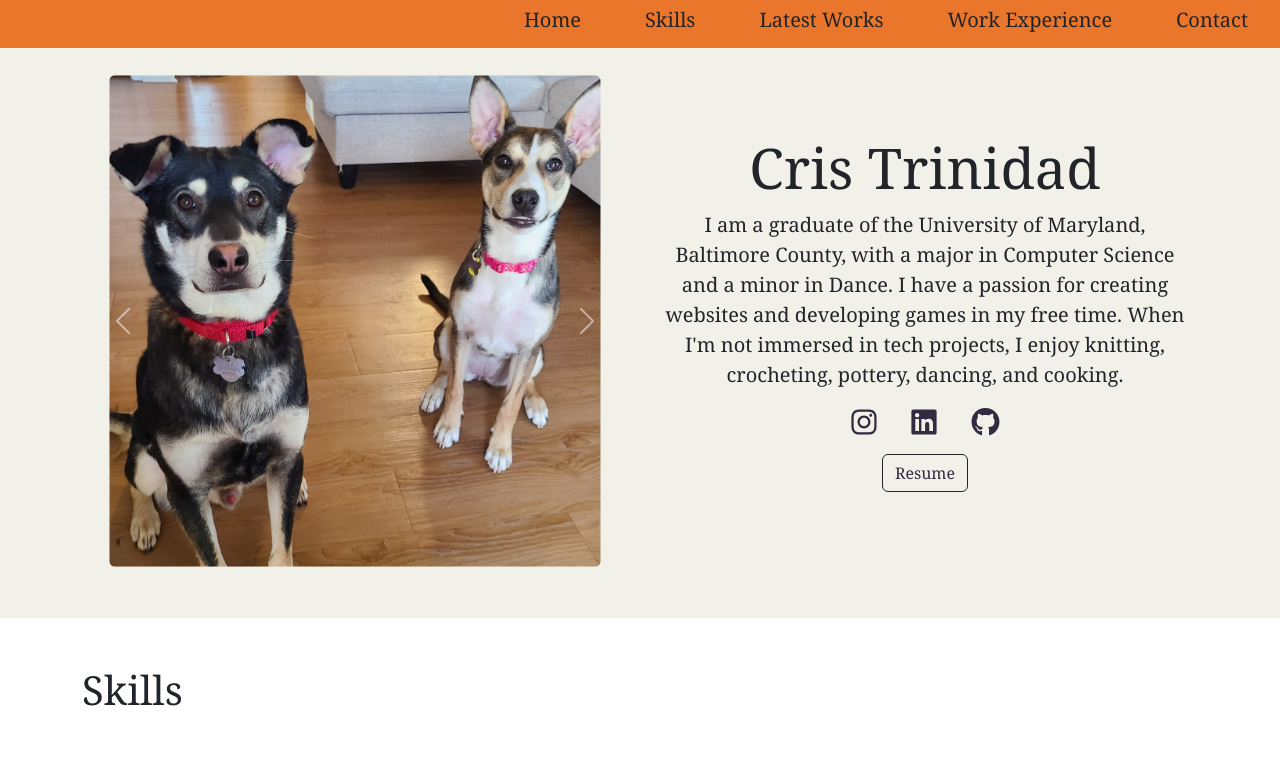
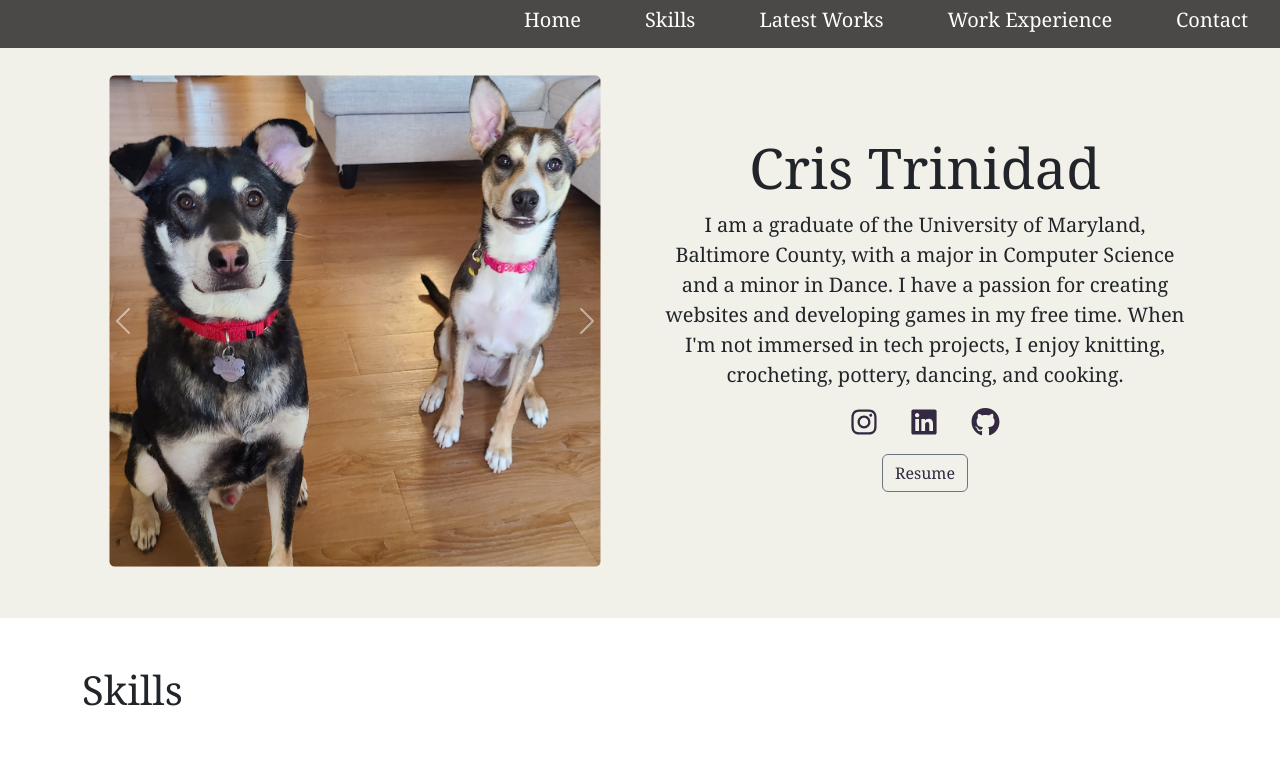
Before and after one commit to cristrinidad/cristrinidadwebsite, a React (Vite) app: page / in a window 1280 px wide. Shown: the top 760 px of the page. Built offline with nearby package versions, Linux system fonts and the light colour scheme.

Commit message:
Changed colors

```diff
--- a/src/components/NavBar.tsx
+++ b/src/components/NavBar.tsx
@@ -6,7 +6,7 @@ function NavBar() {
       <ul className="nav justify-content-end">
         <li className="nav-item mx-3 h5">
           <Link
-            className="nav-link text-dark"
+            className="nav-link text-white"
             to="home"
             smooth={true}
             duration={0}
@@ -17,7 +17,7 @@ function NavBar() {
         </li>
         <li className="nav-item mx-3 h5">
           <Link
-            className="nav-link text-dark"
+            className="nav-link text-white"
             to="skills"
             smooth={true}
             duration={0}
@@ -28,7 +28,7 @@ function NavBar() {
         </li>
         <li className="nav-item mx-3 h5">
           <Link
-            className="nav-link text-dark"
+            className="nav-link text-white"
             to="latest-works"
             smooth={true}
             duration={0}
@@ -39,7 +39,7 @@ function NavBar() {
         </li>
         <li className="nav-item mx-3 h5">
           <Link
-            className="nav-link text-dark"
+            className="nav-link text-white"
             to="work-experience"
             smooth={true}
             duration={0}
@@ -50,7 +50,7 @@ function NavBar() {
         </li>
         <li className="nav-item mx-3 h5">
           <Link
-            className="nav-link text-dark"
+            className="nav-link text-white"
             to="contact"
             smooth={true}
             duration={0}
--- a/src/components/SocialIcons.tsx
+++ b/src/components/SocialIcons.tsx
@@ -48,7 +48,7 @@ function SocialIcons() {
       </div>
       <div className="p-3 text-center">
         <a href="/Cristobal_Trinidad_Resume.pdf" target="_blank">
-          <button type="button" className="btn btn-outline-dark" style={{ color: "#332941" }}>Resume</button>
+          <button type="button" className="btn btn-outline-secondary" style={{ color: "#332941" }}>Resume</button>
         </a>
 
       </div>
--- a/src/stylesheets/App.css
+++ b/src/stylesheets/App.css
@@ -5,12 +5,13 @@
 
 /* Style of Nav Buttons */
 .nav {
-  background-color:#E9762B;
+  background-color:#4A4947;
 }
 
 .nav-link {
     text-decoration: none;
     position: relative;
+    color: #F1F0E9;
   }
 
 .nav-link:hover {
@@ -45,5 +46,5 @@
   }
 
 .footer {
-    background-color: #E9762B;
+    background-color: #F1F0E9;
   }
```
